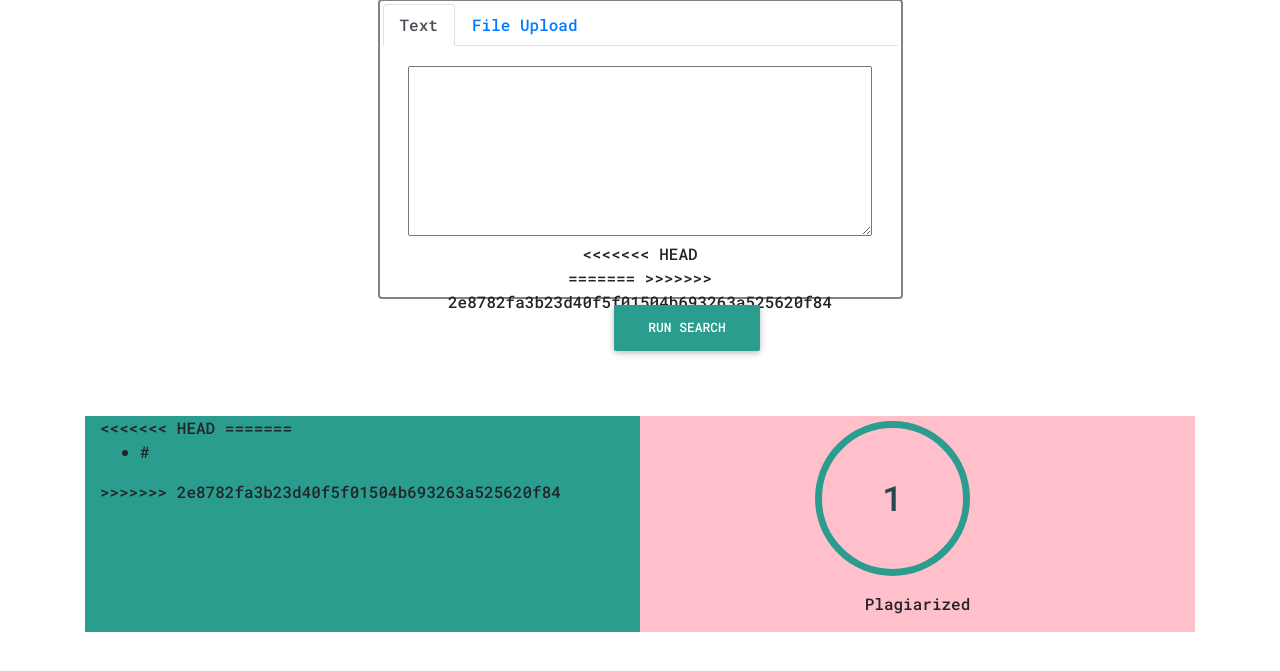
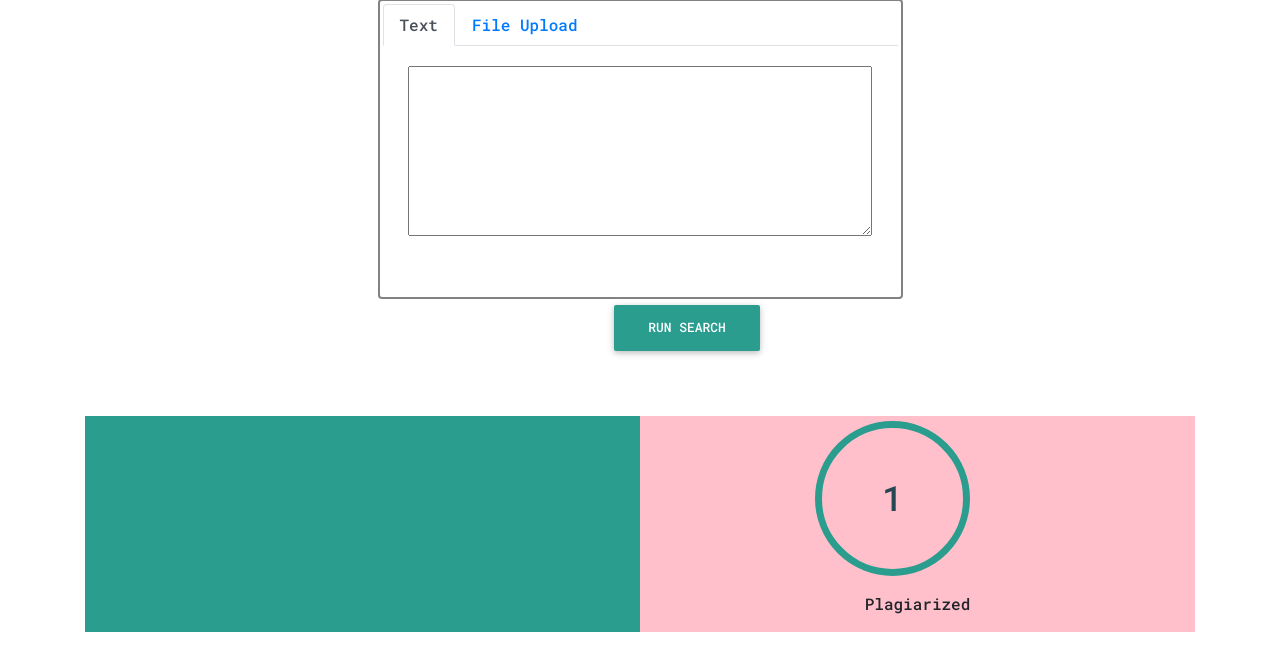
Before and after one commit to JinalAdhyaru/Plagiarism-Checker, a Django app: template plagiarismchecker/templates/pc/index.html in a window 1280 px wide. Shown: the part 116-787 px from the top of the page. Run offline with Django 3.2, Linux system fonts and the light colour scheme; the template is opened without the code that fills it: most values are stand-ins (such as "Sample title", 1, 10 or a date in 2020); some libraries are stand-ins or nearby versions; some web fonts are replaced.

Commit message:
modifications

```diff
--- a/plagiarismchecker/algorithm/main.py
+++ b/plagiarismchecker/algorithm/main.py
@@ -6,7 +6,6 @@ import re
 
 # Given a text string, remove all non-alphanumeric
 # characters (using Unicode definition of alphanumeric).
-
 
 def getQueries(text, n):
     sentenceEnders = re.compile("['.!?]")
--- a/plagiarismchecker/templates/pc/index.html
+++ b/plagiarismchecker/templates/pc/index.html
@@ -65,11 +65,7 @@
             <form id="form1-ws" action="/test/" method="POST">
               {% csrf_token %}
               <textarea id="text-1" name="q" required></textarea>
-<<<<<<< HEAD
                 </form>
-=======
-            </form>
->>>>>>> 2e8782fa3b23d40f5f01504b693263a525620f84
 
           </div>
 
@@ -90,15 +86,7 @@
     <div class="container-fluid">
       <div class="row">
         <div class="col-md-6 result-1">
-<<<<<<< HEAD
 
-=======
-      <ul class="output-list-1">
-        {% for links in link %}
-          <li>{{ links }}</li>
-        {% endfor %}
-      </ul>
->>>>>>> 2e8782fa3b23d40f5f01504b693263a525620f84
       </div>
 
       <div class="col-md-6 result-2" style="text-align: center; align-items: center;">
```
Also changed, not shown: plagiarismchecker/views.py (+21 -0 lines).
